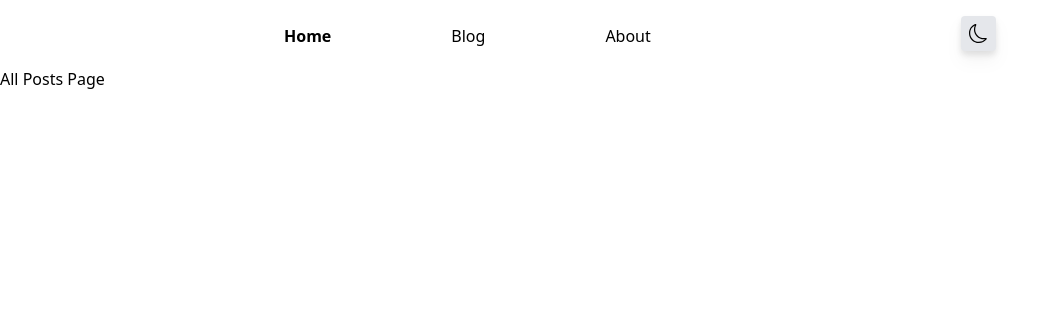
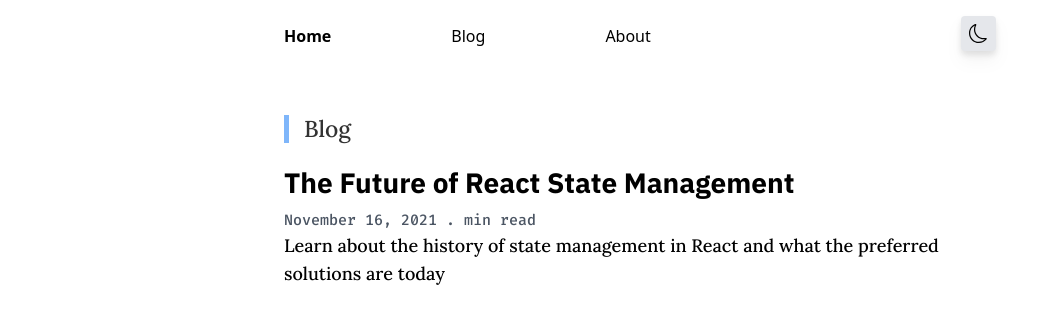
Before and after one commit to Prajwalad101/personal-blog, a Next.js app: page /blog in a window 1280 px wide. Shown: the top 324 px of the page, without its empty margins (0-1060 px from the left). Built offline with nearby package versions, Linux system fonts and the light colour scheme.

Commit message:
change all posts to featured on home page

```diff
--- /dev/null
+++ b/components/blog/blog.js
@@ -0,0 +1,11 @@
+import PostsGrid from '../posts/post-grid';
+
+function Blog(props) {
+  return (
+    <div className='container mx-auto px-7 max-w-3xl my-16'>
+      <PostsGrid posts={props.posts} postType='blog' />
+    </div>
+  );
+}
+
+export default Blog;
--- /dev/null
+++ b/components/posts/post-grid.js
@@ -0,0 +1,8 @@
+import Posts from './posts';
+
+function PostsGrid(props) {
+  const { posts, postType } = props;
+  return <Posts posts={posts} postType={postType} />;
+}
+
+export default PostsGrid;
--- a/components/content/posts.js
+++ b/components/posts/posts.js
@@ -2,11 +2,11 @@
 import { getUniqueId } from '../../utils/postFunctions';
 
 function Posts(props) {
-  const { posts } = props;
+  const { posts, postType } = props;
   return (
     <>
-      <h1 className='font-lora font-medium text-xl opacity-80 mb-5 border-l-5 pl-[15px] md:text-[23px] border-blue-400'>
-        Posts
+      <h1 className='font-lora font-medium text-xl capitalize opacity-80 mb-6 border-l-5 pl-[15px] md:text-[23px] border-blue-400'>
+        {postType}
       </h1>
       <div className='space-y-9'>
         {posts.map((post) => (
--- a/content/the-future-of-react-state-management.md
+++ b/content/the-future-of-react-state-management.md
@@ -3,6 +3,7 @@
 date: '2022-10-16'
 image: 'the-future-of-react-state-management.png'
 excerpt: 'Learn about the history of state management in React and what the preferred solutions are today'
+isFeatured: true
 ---
 
 # This is a title
--- a/pages/blog.js
+++ b/pages/blog.js
@@ -1,5 +1,18 @@
-function BlogPage() {
-  return <div>All Posts Page</div>;
+import Blog from '../components/blog/blog';
+import { getAllPosts } from '../utils/posts-util';
+
+function BlogPage(props) {
+  return <Blog posts={props.posts} />;
+}
+
+export function getStaticProps() {
+  const allPosts = getAllPosts();
+
+  return {
+    props: {
+      posts: allPosts,
+    },
+  };
 }
 
 export default BlogPage;
--- a/pages/index.js
+++ b/pages/index.js
@@ -1,8 +1,8 @@
 import Head from 'next/head';
 
-import Posts from '../components/content/posts';
+import PostsGrid from '../components/posts/post-grid';
 import Heading from '../components/heading';
-import { getAllPosts } from '../utils/posts-util';
+import { getFeaturedPosts } from '../utils/posts-util';
 
 export default function Home(props) {
   return (
@@ -12,13 +12,13 @@
         <link rel='icon' href='/favicon.ico' />
       </Head>
       <Heading />
-      <Posts posts={props.posts} />
+      <PostsGrid posts={props.posts} postType='posts' />
     </div>
   );
 }
 
 export function getStaticProps() {
-  const allPosts = getAllPosts();
+  const allPosts = getFeaturedPosts();
 
   return {
     props: {
--- a/utils/posts-util.js
+++ b/utils/posts-util.js
@@ -9,7 +9,7 @@
   return fs.readdirSync(postsDirectory);
 }
 
-// Returns an array containing objects of all posts
+// Returns an array containing posts
 export function getAllPosts() {
   const postFiles = getPostsFiles();
 
@@ -22,6 +22,14 @@
   );
 
   return sortedPosts;
+}
+
+// Returns an array containing all the featured posts
+export function getFeaturedPosts() {
+  const allPosts = getAllPosts();
+  const featuredPosts = allPosts.filter((post) => post.isFeatured);
+
+  return featuredPosts;
 }
 
 // Returns an object containing data about a specific post
```
Also changed, not shown: components/posts/post.js (renamed from components/content/post.js).
